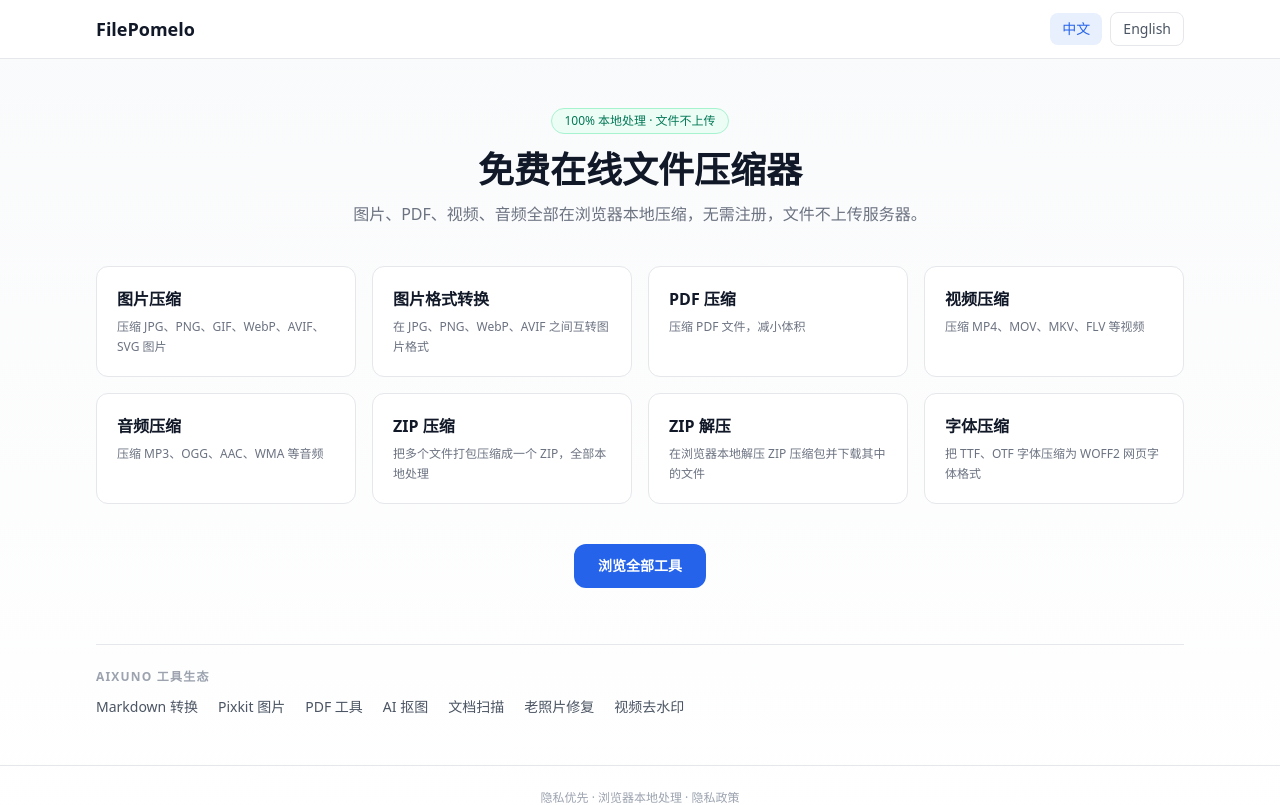
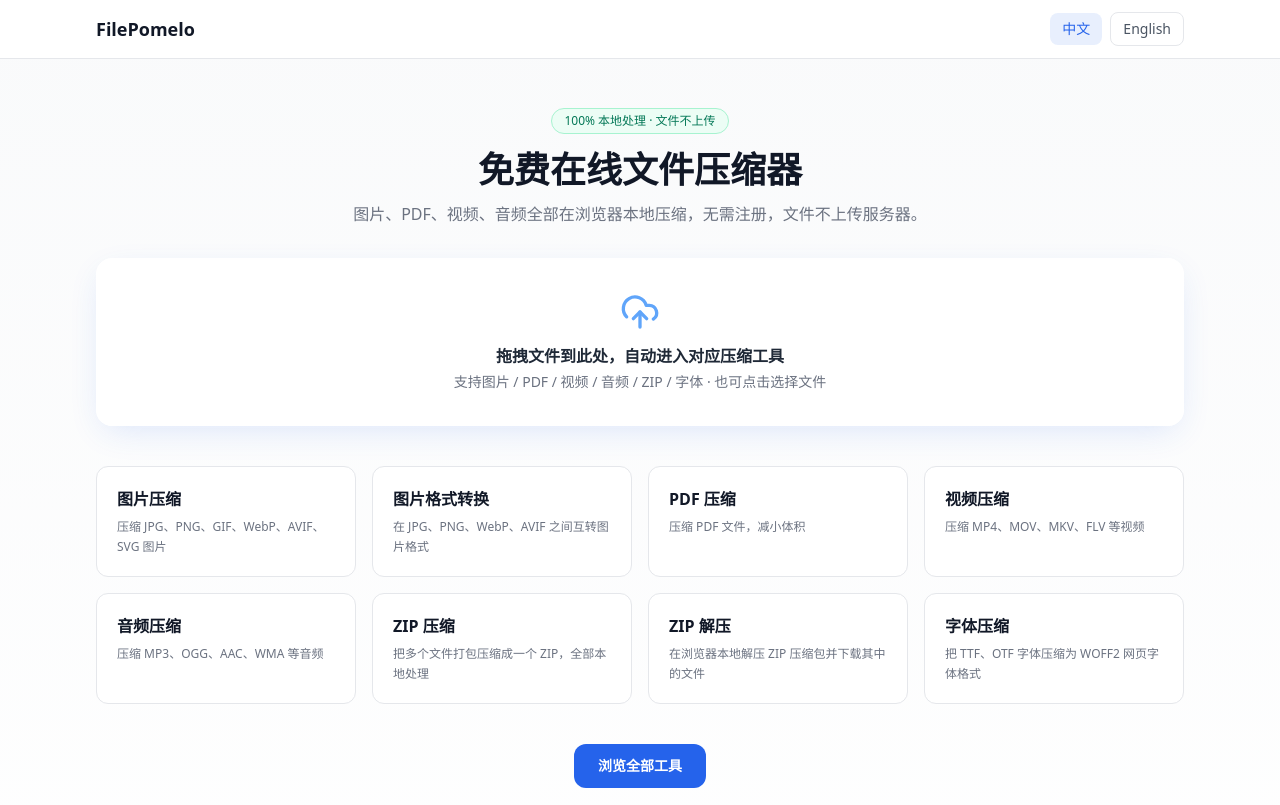
Before and after one commit to zhltzh/filepomelo, a Next.js app: page / in a window 1280 px wide. Shown: the top 805 px of the page. Built offline with nearby package versions, Linux system fonts and the light colour scheme.

Commit message:
feat: 首页首屏加智能拖拽框，按文件类型自动进入对应压缩工具

```diff
--- a/src/app/page.tsx
+++ b/src/app/page.tsx
@@ -1,5 +1,6 @@
 import Link from "next/link";
 import type { Metadata } from "next";
+import { HomeDropZone } from "@/components/home/home-drop-zone";
 
 /**
  * 根路径直出中文内容页：保证 SEO 收录与直访体验，
@@ -69,6 +70,7 @@ export default function RootHome() {
           <p className="mx-auto mt-3 max-w-2xl text-sm leading-relaxed text-gray-500 sm:text-base">
             图片、PDF、视频、音频全部在浏览器本地压缩，无需注册，文件不上传服务器。
           </p>
+          <HomeDropZone />
         </section>
 
         <section aria-label="全部工具" className="mt-10 grid grid-cols-1 gap-4 sm:grid-cols-2 lg:grid-cols-4">
--- /dev/null
+++ b/src/components/home/home-drop-zone.tsx
@@ -0,0 +1,81 @@
+"use client";
+
+import { useCallback, useRef, useState } from "react";
+import { useRouter } from "next/navigation";
+import { UploadCloud } from "lucide-react";
+
+const IMAGE_EXT = ["jpg", "jpeg", "png", "webp", "avif", "svg", "gif", "bmp", "ico"];
+const VIDEO_EXT = ["mp4", "mov", "mkv", "webm", "avi", "m4v"];
+const AUDIO_EXT = ["mp3", "aac", "ogg", "wav", "flac", "m4a", "opus"];
+const FONT_EXT = ["ttf", "otf", "woff", "woff2"];
+
+function routeToTool(file: File): string {
+  const ext = (file.name.split(".").pop() ?? "").toLowerCase();
+  const type = file.type;
+  if (type.startsWith("image/") || IMAGE_EXT.includes(ext)) return "/zh/image-compressor/";
+  if (ext === "pdf" || type === "application/pdf") return "/zh/pdf-compressor/";
+  if (type.startsWith("video/") || VIDEO_EXT.includes(ext)) return "/zh/video-compressor/";
+  if (type.startsWith("audio/") || AUDIO_EXT.includes(ext)) return "/zh/audio-compressor/";
+  if (ext === "zip" || type === "application/zip") return "/zh/zip-compressor/";
+  if (FONT_EXT.includes(ext)) return "/zh/font-compressor/";
+  return "/zh/tools/";
+}
+
+export function HomeDropZone() {
+  const router = useRouter();
+  const inputRef = useRef<HTMLInputElement>(null);
+  const [isDragOver, setIsDragOver] = useState(false);
+
+  const handleFiles = useCallback(
+    (files: File[]) => {
+      if (files.length === 0) return;
+      router.push(routeToTool(files[0]));
+    },
+    [router]
+  );
+
+  return (
+    <div
+      role="button"
+      tabIndex={0}
+      onClick={() => inputRef.current?.click()}
+      onKeyDown={(e) => {
+        if (e.key === "Enter" || e.key === " ") inputRef.current?.click();
+      }}
+      onDragOver={(e) => {
+        e.preventDefault();
+        setIsDragOver(true);
+      }}
+      onDragLeave={(e) => {
+        e.preventDefault();
+        setIsDragOver(false);
+      }}
+      onDrop={(e) => {
+        e.preventDefault();
+        setIsDragOver(false);
+        handleFiles(Array.from(e.dataTransfer.files));
+      }}
+      className={`mt-8 cursor-pointer rounded-2xl border-2 border-dashed bg-white/95 p-8 text-center shadow-soft backdrop-blur-sm transition-all duration-200 ${
+        isDragOver ? "border-emerald-400 bg-white scale-[1.01]" : "border-white/40 hover:border-emerald-300"
+      }`}
+    >
+      <input
+        ref={inputRef}
+        type="file"
+        multiple
+        className="hidden"
+        onChange={(e) => {
+          if (e.target.files) handleFiles(Array.from(e.target.files));
+          e.target.value = "";
+        }}
+      />
+      <UploadCloud className={`mx-auto h-10 w-10 transition-colors ${isDragOver ? "text-emerald-500" : "text-blue-400"}`} />
+      <p className="mt-3 text-base font-semibold text-gray-800">
+        拖拽文件到此处，自动进入对应压缩工具
+      </p>
+      <p className="mt-1 text-sm text-gray-500">
+        支持图片 / PDF / 视频 / 音频 / ZIP / 字体 · 也可点击选择文件
+      </p>
+    </div>
+  );
+}
```
